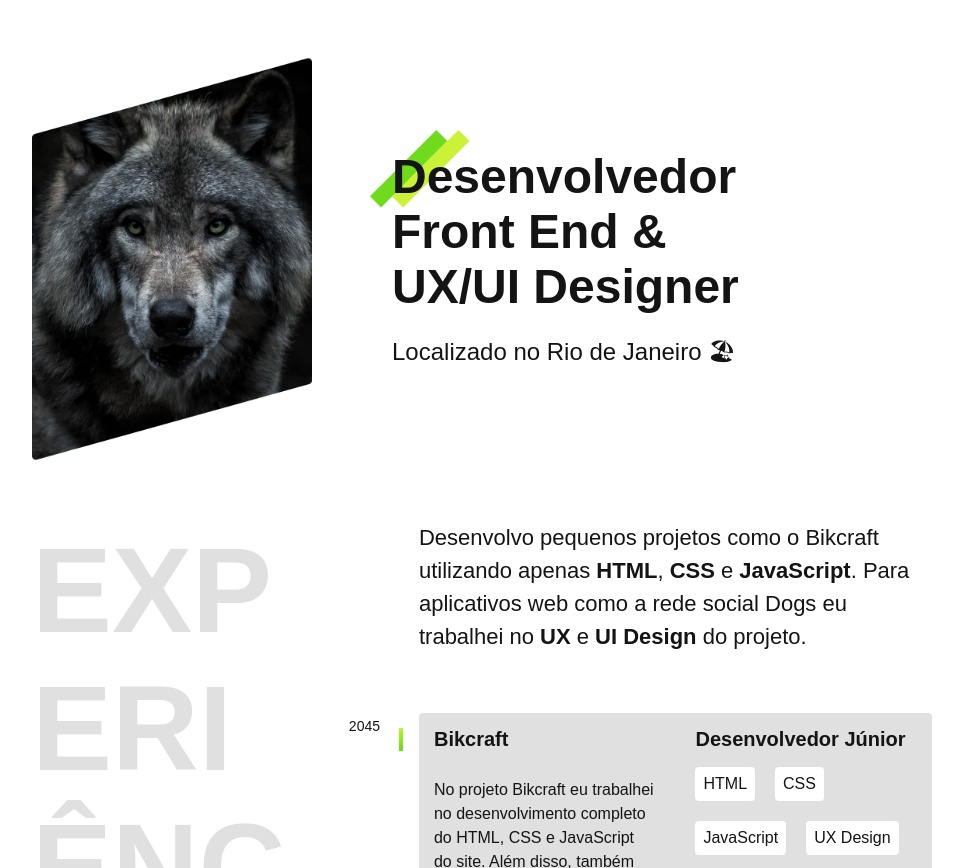
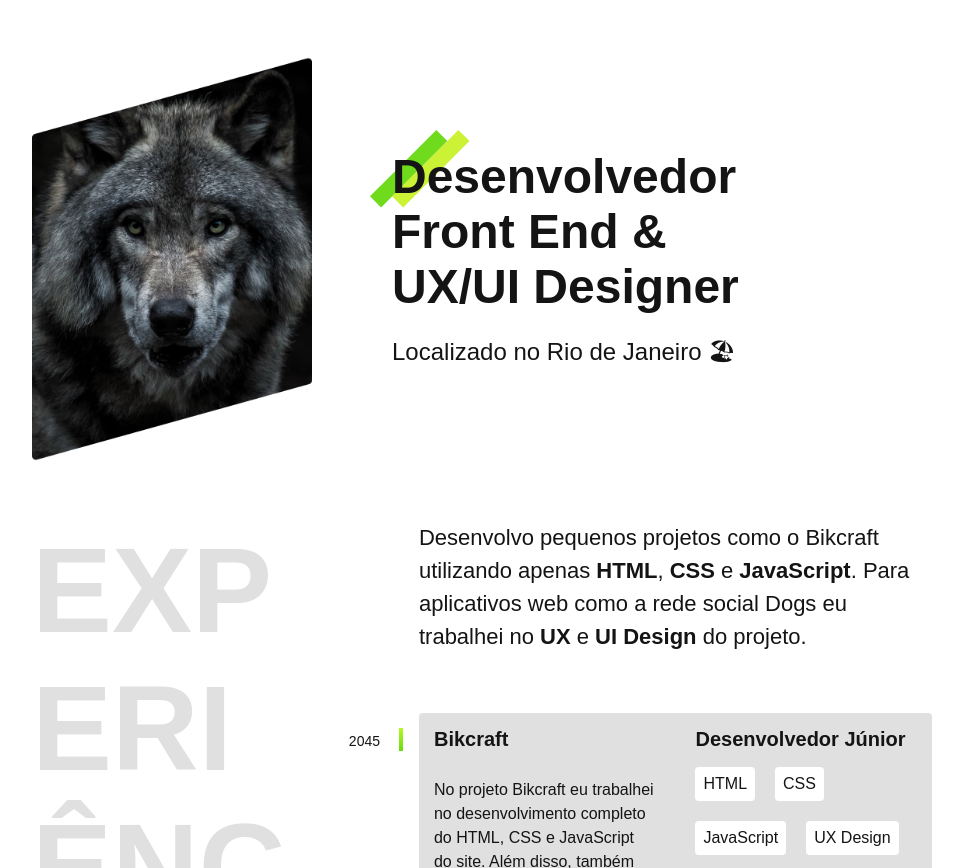
Before and after one commit to miguelkubrusly/origamid-html-css-portfolio, a plain HTML site: page index.html in a window 1280 px wide. Shown: the part 84-952 px from the top of the page, without its empty margins (158-1121 px from the left). Drawn offline with Linux system fonts and the light colour scheme.

Commit message:
fix(introducao): 🩹 adjust "ano" position

```diff
--- a/css/experiencia.css
+++ b/css/experiencia.css
@@ -32,7 +32,7 @@
   display: block;
   text-align: end;
   position: absolute;
-  top: 0.58ch;
+  top: .997rem;
   left: -17ch;
   font-size: 0.7rem;
 }
```
